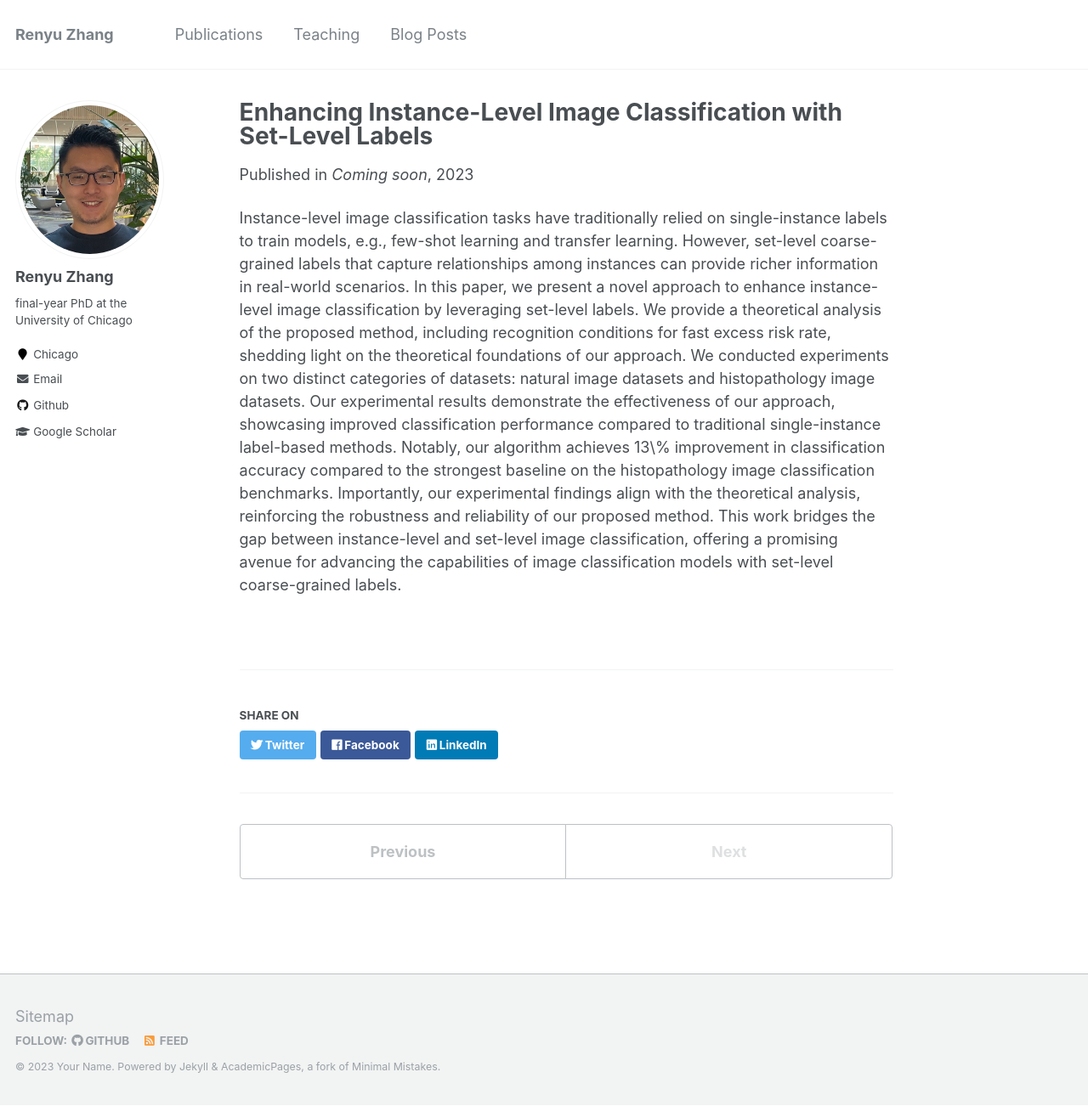
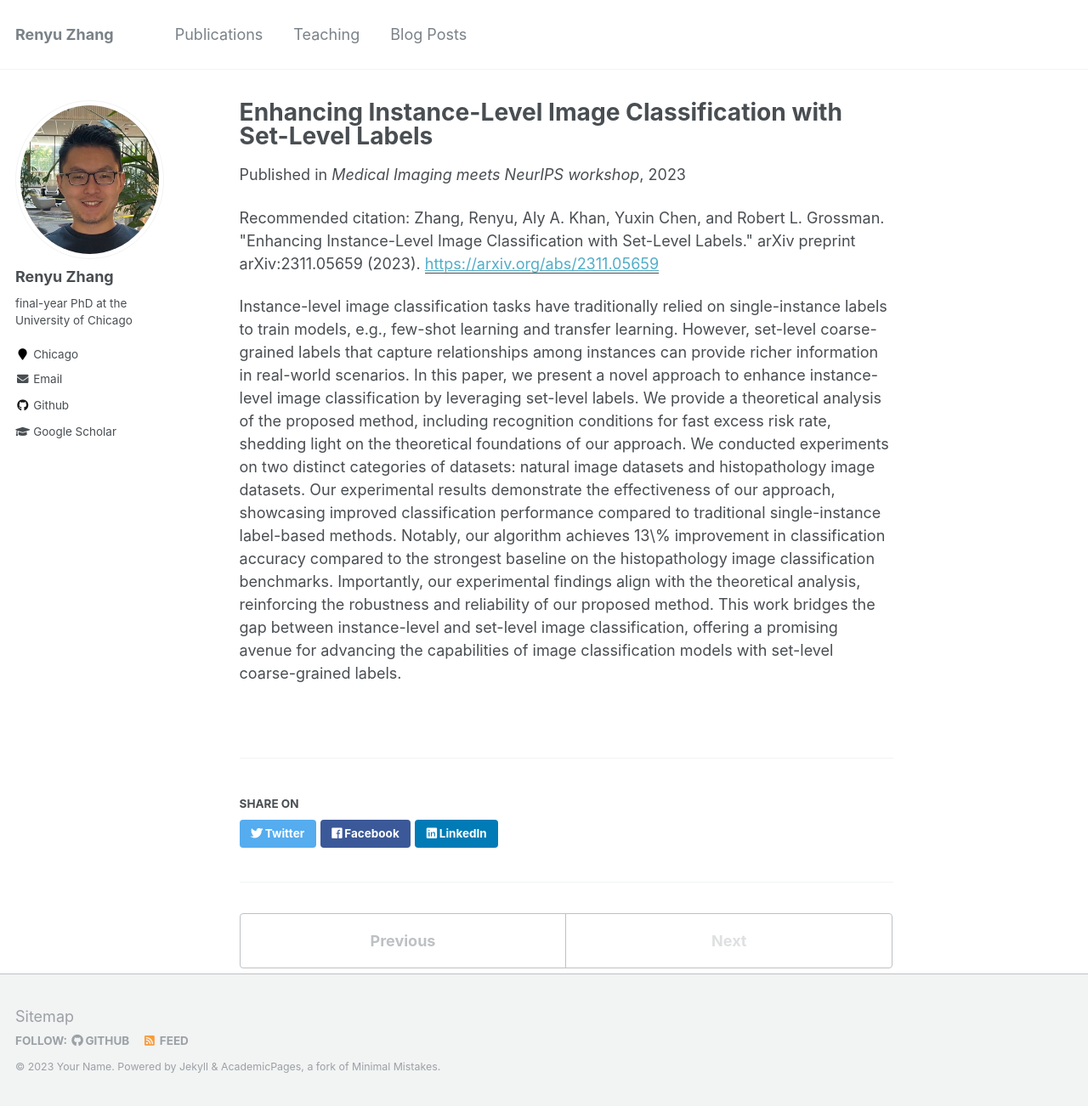
Before and after one commit to zhangrenyuuchicago/zhangrenyuuchicago.github.io, a Jekyll site: the page built from _publications/set_level_coarse_grained_labels.md, in a window 1280 px wide and 1302 px high. Shown: the whole window at 85% size. Built offline with Jekyll 4.4.1, drawn with Linux system fonts in a browser that asks for light colours.

Commit message:
Update set_level_coarse_grained_labels.md

```diff
--- a/_publications/set_level_coarse_grained_labels.md
+++ b/_publications/set_level_coarse_grained_labels.md
@@ -2,6 +2,8 @@
 title: "Enhancing Instance-Level Image Classification with Set-Level Labels"
 excerpt: 'Set-level Coarse-grained Labels; Instance-level Labels; Excess Risk'
 date: 2023-9-9
-venue: 'Coming soon'
+venue: 'Medical Imaging meets NeurIPS workshop'
+paperurl: 'https://arxiv.org/abs/2311.05659'
+citation: 'Zhang, Renyu, Aly A. Khan, Yuxin Chen, and Robert L. Grossman. "Enhancing Instance-Level Image Classification with Set-Level Labels." arXiv preprint arXiv:2311.05659 (2023).'
 ---
 Instance-level image classification tasks have traditionally relied on single-instance labels to train models, e.g., few-shot learning and transfer learning. However, set-level coarse-grained labels that capture relationships among instances can provide richer information in real-world scenarios. In this paper, we present a novel approach to enhance instance-level image classification by leveraging set-level labels. We provide a theoretical analysis of the proposed method, including recognition conditions for fast excess risk rate, shedding light on the theoretical foundations of our approach. We conducted experiments on two distinct categories of datasets: natural image datasets and histopathology image datasets. Our experimental results demonstrate the effectiveness of our approach, showcasing improved classification performance compared to traditional single-instance label-based methods. Notably, our algorithm achieves 13\% improvement in classification accuracy compared to the strongest baseline on the histopathology image classification benchmarks. Importantly, our experimental findings align with the theoretical analysis, reinforcing the robustness and reliability of our proposed method. This work bridges the gap between instance-level and set-level image classification, offering a promising avenue for advancing the capabilities of image classification models with set-level coarse-grained labels.
```
